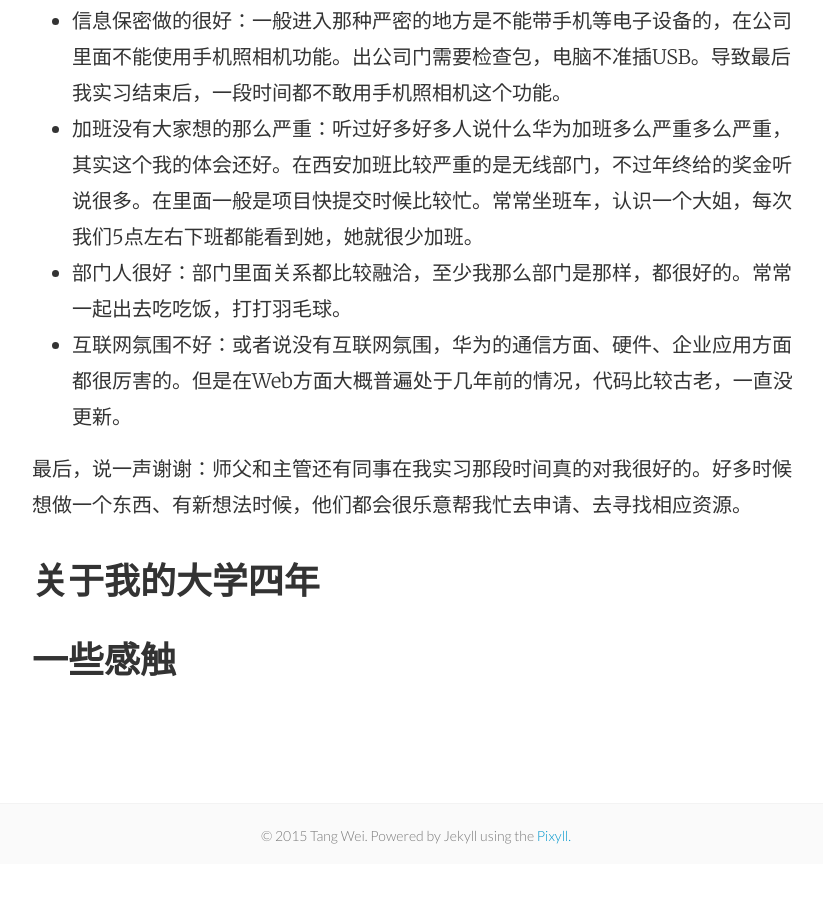
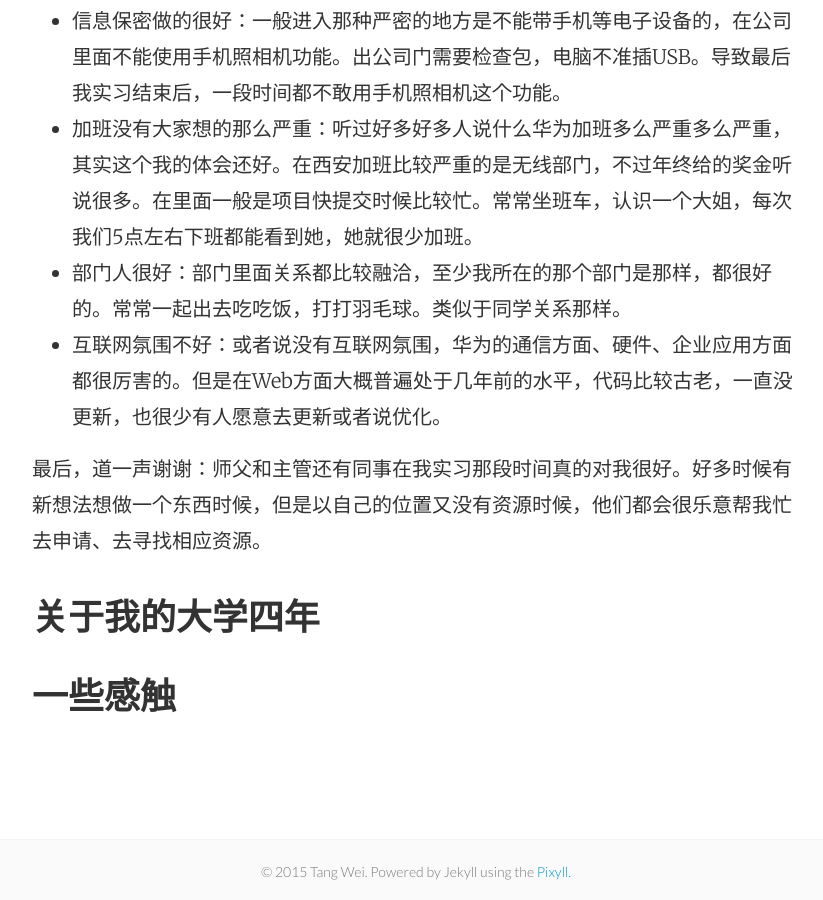
Before and after one commit to tw93/tw93.github.io, a Jekyll site: the page built from _posts/2015-05-18-About-My-College-And-Alibaba.md, in a window 1280 px wide and 900 px high, scrolled down 8264 px. Shown: the whole window, without its empty margins (224-1047 px from the left). Built offline with Jekyll 4.4.1, drawn with Linux system fonts in a browser that asks for light colours; comment, search, counter and statistics services are not loaded; before the commit the page ends 9128 px from its top, so only the background shows below that.

Commit message:
adjust the acticle

```diff
--- a/_posts/2015-05-18-About-My-College-And-Alibaba.md
+++ b/_posts/2015-05-18-About-My-College-And-Alibaba.md
@@ -92,10 +92,10 @@ categories: 我的生活
 
  - 信息保密做的很好：一般进入那种严密的地方是不能带手机等电子设备的，在公司里面不能使用手机照相机功能。出公司门需要检查包，电脑不准插USB。导致最后我实习结束后，一段时间都不敢用手机照相机这个功能。
  - 加班没有大家想的那么严重：听过好多好多人说什么华为加班多么严重多么严重，其实这个我的体会还好。在西安加班比较严重的是无线部门，不过年终给的奖金听说很多。在里面一般是项目快提交时候比较忙。常常坐班车，认识一个大姐，每次我们5点左右下班都能看到她，她就很少加班。
- - 部门人很好：部门里面关系都比较融洽，至少我那么部门是那样，都很好的。常常一起出去吃吃饭，打打羽毛球。
- - 互联网氛围不好：或者说没有互联网氛围，华为的通信方面、硬件、企业应用方面都很厉害的。但是在Web方面大概普遍处于几年前的情况，代码比较古老，一直没更新。
+ - 部门人很好：部门里面关系都比较融洽，至少我所在的那个部门是那样，都很好的。常常一起出去吃吃饭，打打羽毛球。类似于同学关系那样。
+ - 互联网氛围不好：或者说没有互联网氛围，华为的通信方面、硬件、企业应用方面都很厉害的。但是在Web方面大概普遍处于几年前的水平，代码比较古老，一直没更新，也很少有人愿意去更新或者说优化。
 
-最后，说一声谢谢：师父和主管还有同事在我实习那段时间真的对我很好的。好多时候想做一个东西、有新想法时候，他们都会很乐意帮我忙去申请、去寻找相应资源。
+最后，道一声谢谢：师父和主管还有同事在我实习那段时间真的对我很好。好多时候有新想法想做一个东西时候，但是以自己的位置又没有资源时候，他们都会很乐意帮我忙去申请、去寻找相应资源。
 
 ###关于我的大学四年
 
```
